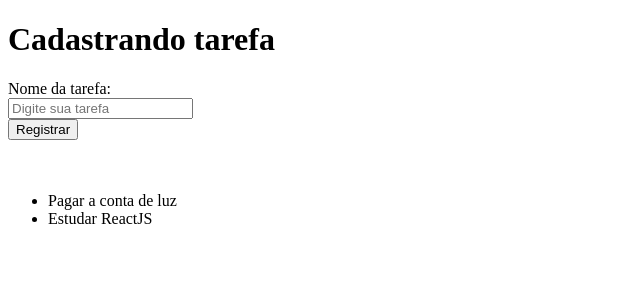
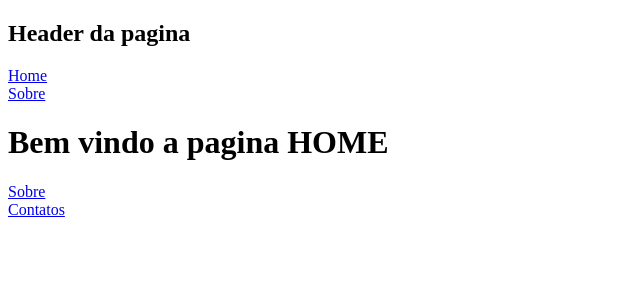
Before and after one commit to Foskiitus/primeiro-app, a React (Create React App) app: page / in a window 1280 px wide. Shown: the top 300 px of the page, without its empty margins (0-640 px from the left). Built offline with nearby package versions, Linux system fonts and the light colour scheme.

Commit message:
Seccao 2 aula 12/13 Rotas ReactJS

```diff
--- a/package.json
+++ b/package.json
@@ -8,6 +8,8 @@
     "@testing-library/user-event": "^13.5.0",
     "react": "^18.3.1",
     "react-dom": "^18.3.1",
+    "react-router": "^6.23.0",
+    "react-router-dom": "^6.23.0",
     "react-scripts": "5.0.1",
     "web-vitals": "^2.1.4"
   },
--- a/src/App.js
+++ b/src/App.js
@@ -1,52 +1,9 @@
-import { useState, useEffect } from "react";
+import Routes from "./routes";
 
 function App() {
-  const [input, setInput] = useState("");
-  const [tarefas, setTarefas] = useState([
-    "Pagar a conta de luz",
-    "Estudar ReactJS",
-  ]);
-
-  useEffect(() => {
-    const tarefasStorage = localStorage.getItem("@tarefa");
-
-    if (tarefasStorage) {
-      setTarefas(JSON.parse(tarefasStorage));
-    }
-  }, []);
-
-  useEffect(() => {
-    localStorage.setItem("@tarefa", JSON.stringify(tarefas));
-  }, [tarefas]);
-
-  function handleRegister(e) {
-    e.preventDefault();
-
-    setTarefas([...tarefas, input]);
-    setInput("");
-  }
-
   return (
     <div>
-      <h1>Cadastrando tarefa</h1>
-      <form onSubmit={handleRegister}>
-        <label>Nome da tarefa:</label>
-        <br />
-        <input
-          placeholder="Digite sua tarefa"
-          value={input}
-          onChange={(e) => setInput(e.target.value)}
-        />
-        <br />
-        <button type="submit">Registrar</button>
-      </form>
-      <br />
-      <br />
-      <ul>
-        {tarefas.map((tarefa) => (
-          <li key={tarefa}>{tarefa}</li>
-        ))}
-      </ul>
+      <Routes />
     </div>
   );
 }
--- /dev/null
+++ b/src/components/Header/index.js
@@ -0,0 +1,12 @@
+import { Link } from "react-router-dom";
+
+export default function Header() {
+  return (
+    <header>
+      <h2>Header da pagina</h2>
+      <Link to="/">Home</Link>
+      <br />
+      <Link to="/sobre">Sobre</Link>
+    </header>
+  );
+}
--- /dev/null
+++ b/src/pages/Contato/index.js
@@ -0,0 +1,18 @@
+import { Link } from "react-router-dom";
+
+function Contato() {
+  return (
+    <div>
+      <h1>Contatos</h1>
+      <br />
+      <span>Email: teste@teste.com</span>
+      <br />
+
+      <Link to="/">Home</Link>
+      <br />
+      <Link to="/sobre">Sobre</Link>
+    </div>
+  );
+}
+
+export default Contato;
--- /dev/null
+++ b/src/pages/Error/index.js
@@ -0,0 +1,18 @@
+import { Link } from "react-router-dom";
+
+function Error() {
+  return (
+    <div>
+      <h1>Hum, parece que essa pagina nao existe!</h1>
+      <span>Voce pode estar procurando:</span>
+      <br />
+      <Link to="/">Home</Link>
+      <br />
+      <Link to="/contato">Contatos</Link>
+      <br />
+      <Link to="/sobre">Sobre</Link>
+    </div>
+  );
+}
+
+export default Error;
--- /dev/null
+++ b/src/pages/Home/index.js
@@ -0,0 +1,14 @@
+import { Link } from "react-router-dom";
+
+function Home() {
+  return (
+    <div>
+      <h1>Bem vindo a pagina HOME</h1>
+      <Link to="/sobre">Sobre</Link>
+      <br />
+      <Link to="/contato">Contatos</Link>
+    </div>
+  );
+}
+
+export default Home;
--- /dev/null
+++ b/src/pages/Produto/index.js
@@ -0,0 +1,12 @@
+import { useParams } from "react-router";
+function Produto() {
+  const { id } = useParams();
+  return (
+    <div>
+      <h1>Grade de produtos</h1>
+      <span>Produto selecionado: {id} </span>
+    </div>
+  );
+}
+
+export default Produto;
--- /dev/null
+++ b/src/pages/Sobre/index.js
@@ -0,0 +1,14 @@
+import { Link } from "react-router-dom";
+
+function Sobre() {
+  return (
+    <div>
+      <h1>Bem vindo a pagina Sobre o curso de ReactJS</h1>
+      <Link to="/">Home</Link>
+      <br />
+      <Link to="/contato">Contatos</Link>
+    </div>
+  );
+}
+
+export default Sobre;
--- /dev/null
+++ b/src/routes.js
@@ -0,0 +1,26 @@
+import { BrowserRouter, Route, Routes } from "react-router-dom";
+
+import Home from "./pages/Home";
+import Sobre from "./pages/Sobre";
+import Contato from "./pages/Contato";
+
+import Header from "./components/Header";
+import Error from "./pages/Error";
+import Produto from "./pages/Produto";
+
+const Routess = () => {
+  return (
+    <BrowserRouter>
+      <Header />
+      <Routes>
+        <Route exact path="/" element={<Home />} />
+        <Route path="/sobre" element={<Sobre />} />
+        <Route exact path="/contato" element={<Contato />} />
+        <Route path="/produto/:id" element={<Produto />} />
+        <Route path="*" element={<Error />} />
+      </Routes>
+    </BrowserRouter>
+  );
+};
+
+export default Routess;
```
Also changed, not shown: src/components/Nome.js (deleted, +0 -9 lines), 1 other file (tests, documents, lock files or other folders).
